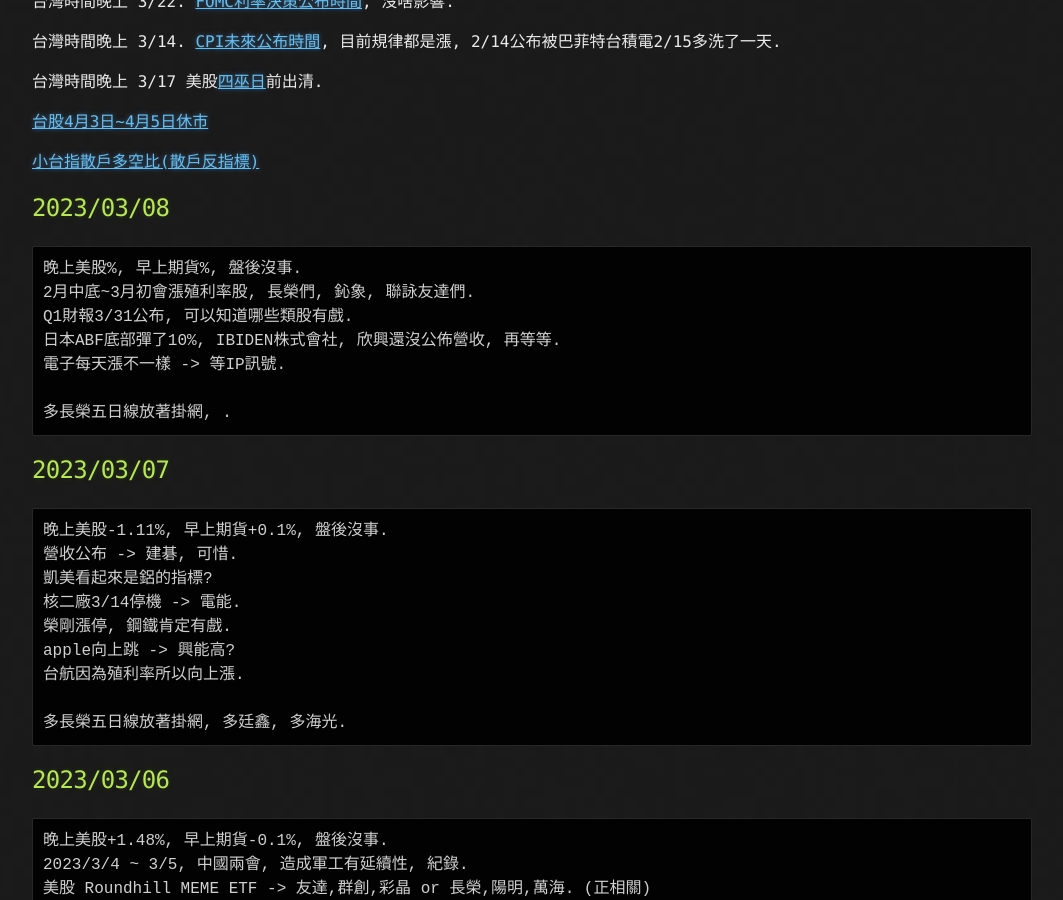
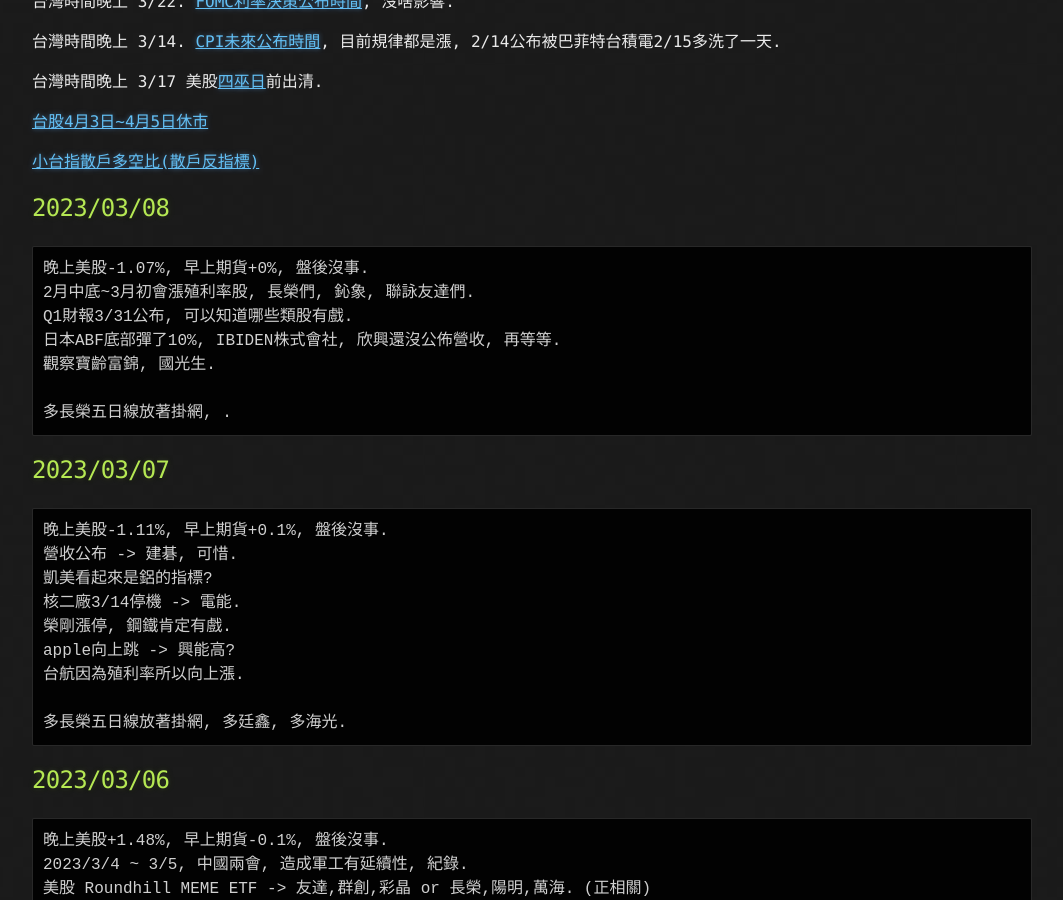
Before and after one commit to lepg5487/Stock_God, a Jekyll site: the page built from index.md, in a window 1280 px wide and 900 px high, scrolled down 468 px. Shown: the whole window, without its empty margins (108-1171 px from the left). Built offline with Jekyll 4.4.1, drawn with Linux system fonts in a browser that asks for light colours; our own code applies the rules of GitHub Pages for plain Markdown files.

Commit message:
Update index.md

````diff
--- a/index.md
+++ b/index.md
@@ -24,11 +24,11 @@
 
 ## 2023/03/08
 ```
-晚上美股%, 早上期貨%, 盤後沒事.
+晚上美股-1.07%, 早上期貨+0%, 盤後沒事.
 2月中底~3月初會漲殖利率股, 長榮們, 鈊象, 聯詠友達們.
 Q1財報3/31公布, 可以知道哪些類股有戲.
 日本ABF底部彈了10%, IBIDEN株式會社, 欣興還沒公佈營收, 再等等.
-電子每天漲不一樣 -> 等IP訊號.
+觀察寶齡富錦, 國光生.
 
 多長榮五日線放著掛網, .
 ```
````
